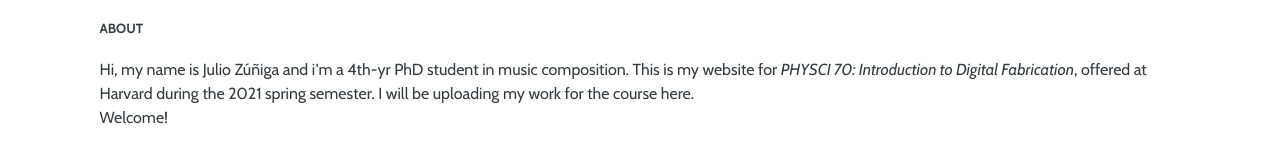
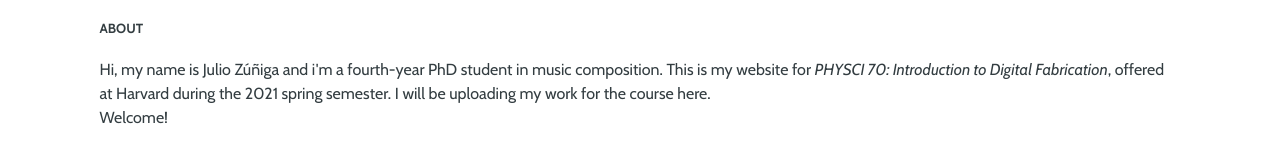
Before and after one commit to juliozuniga/physci70-assignments, a plain HTML site: page about.html in a window 1280 px wide. Drawn offline with nearby package versions, Linux system fonts and the light colour scheme.

Commit message:
"About" page

```diff
--- a/about.html
+++ b/about.html
@@ -21,7 +21,7 @@
 
 		<h5>ABOUT</h5>
 
-		<p>Hi, my name is Julio Zúñiga and i'm a 4th-yr PhD student in music composition. This is my website for <i>PHYSCI 70: Introduction to Digital Fabrication</i>, offered at Harvard during the 2021 spring semester. I will be uploading my work for the course here. <br>Welcome!</p>
+		<p>Hi, my name is Julio Zúñiga and i'm a fourth-year PhD student in music composition. This is my website for <i>PHYSCI 70: Introduction to Digital Fabrication</i>, offered at Harvard during the 2021 spring semester. I will be uploading my work for the course here. <br>Welcome!</p>
 	</div >
 </div>
 
```
